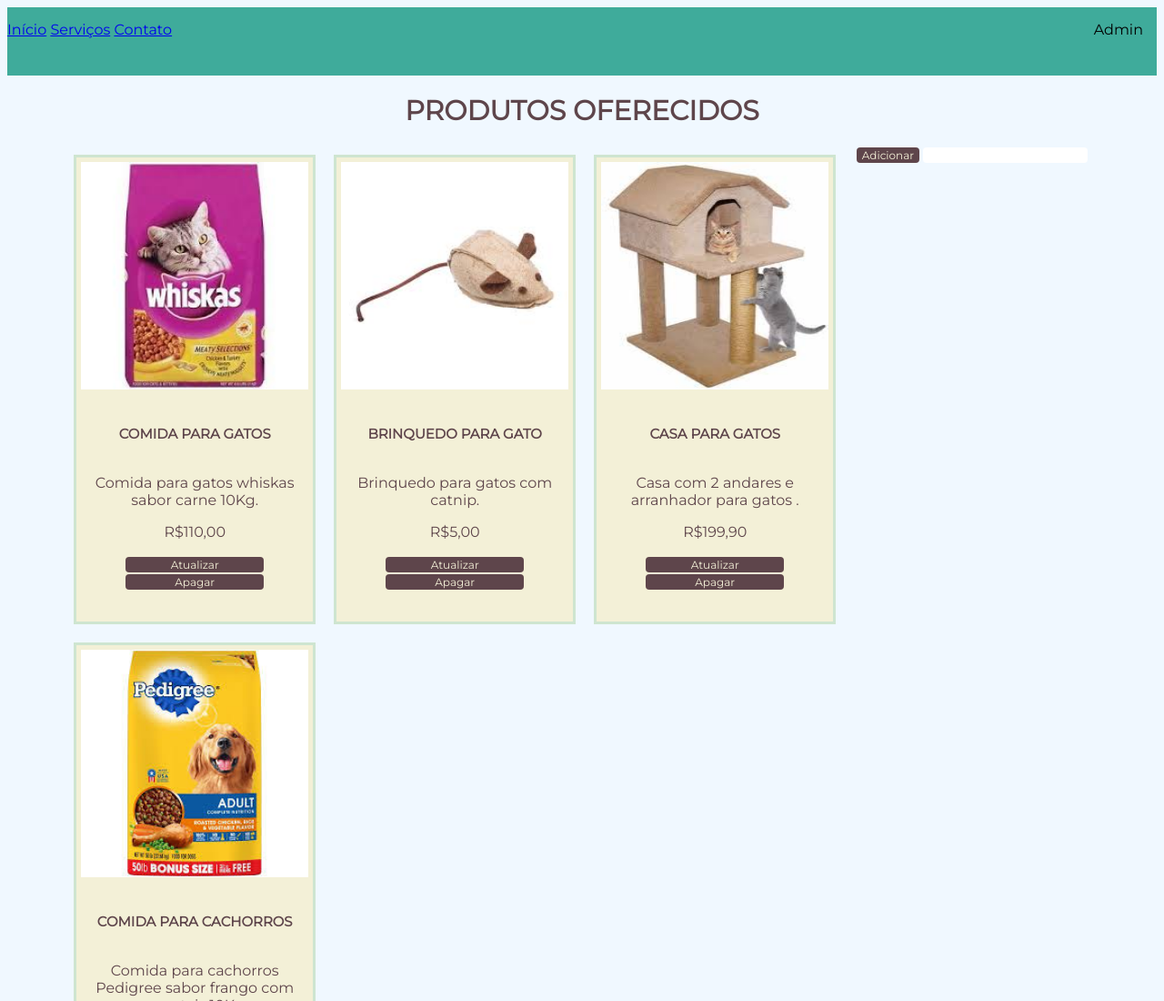
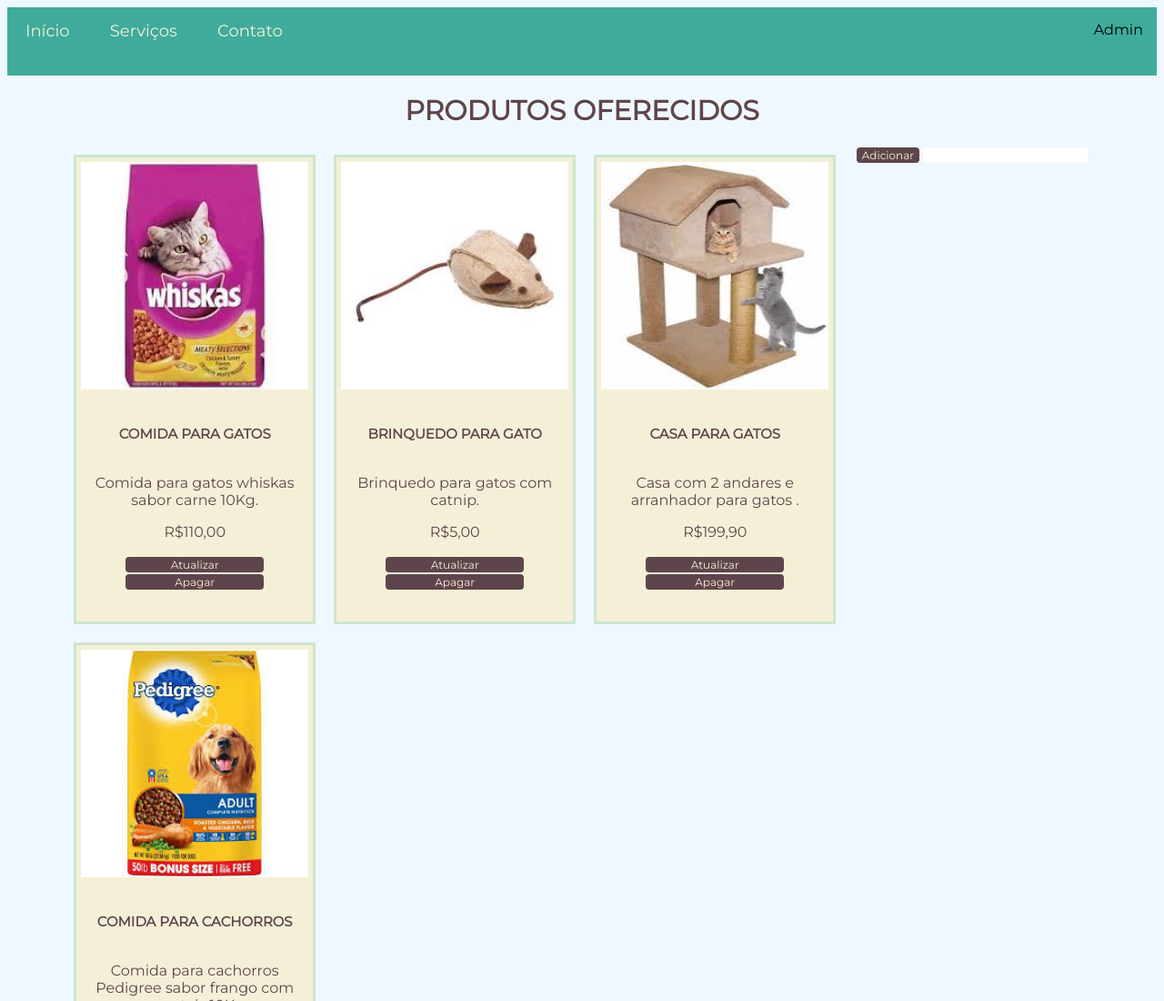
Before and after one commit to leticiarina/scc0219-web, a plain HTML site: page products.html in a window 1280 px wide. Shown: the top 1100 px of the page at 91% size. Drawn offline with Linux system fonts and the light colour scheme.

Commit message:
Alteração nos menus e titles

```diff
--- a/products.html
+++ b/products.html
@@ -6,9 +6,9 @@
 </head>
 <body>
 	<div class="menu">
-		<a href="index.html">Início</a>
-		<a href="#">Serviços</a>
-		<a href="#">Contato</a>
+		<a class="link-menu" href="index.html">Início</a>
+		<a class="link-menu" href="#">Serviços</a>
+		<a class="link-menu" href="#">Contato</a>
 		<form>Admin</form>
 	</div>
 
```
Also changed, not shown: Contato.html (+1 -1 lines), UserActions.html (+1 -1 lines), servicosAgendados.html (+3 -3 lines).
